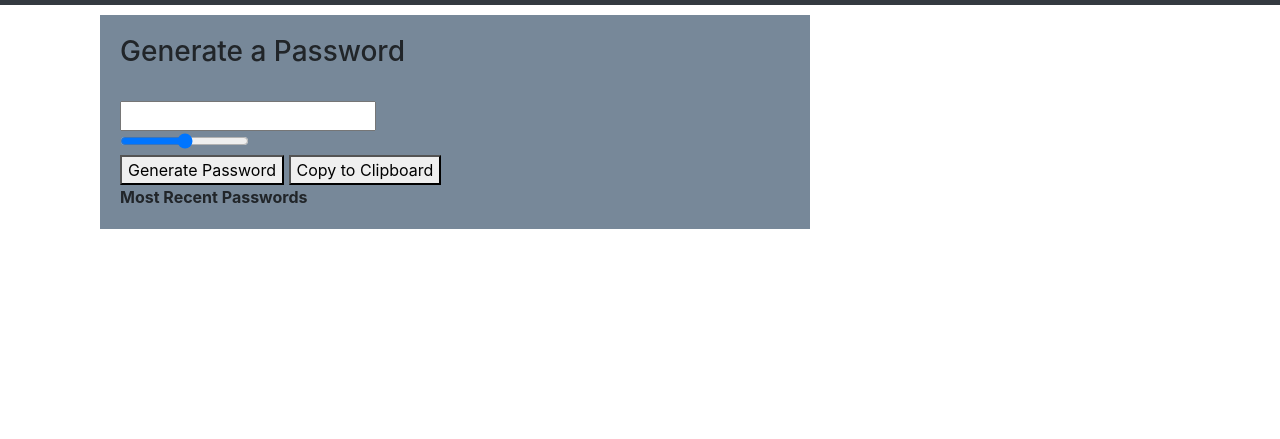
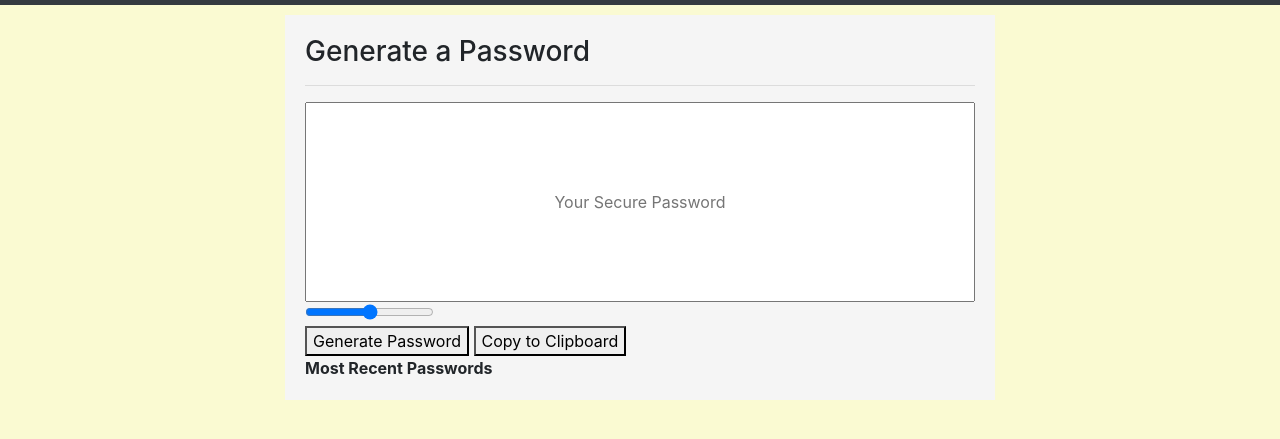
Before and after one commit to cmarshman/passwordgenerator, a plain HTML site: page index.html in a window 1280 px wide. Shown: the part 51-490 px from the top of the page. Drawn offline with nearby package versions, Linux system fonts and the light colour scheme.

Commit message:
css styling

```diff
--- a/index.html
+++ b/index.html
@@ -16,11 +16,11 @@
 
         <div class="container">
             <div calss="row">
-                <div class="col-lg-8 col-sm-12">
+                <div class="col-lg-8 col-sm-12 mx-auto">
                     <div class="content">
                         <h3>Generate a Password</h3>
-                        <br>
-                        <input type="text" id="yourpassword">
+                        <hr>
+                        <input type="text" id="yourpassword" placeholder="Your Secure Password">
                         <br>
                         <input type="range" min="7" max="128" name="slider" id="slider">
                         <br>
--- a/style.css
+++ b/style.css
@@ -1,8 +1,18 @@
 .content{
     margin-top: 10px;
     margin-bottom: 10px;
-    background-color: lightslategray;
+    background-color: whitesmoke;
+    border: #333;
     padding: 20px;
     width: 100%;
+}
 
+#yourpassword{
+    width: 100%;
+    height: 200px;
+    text-align: center;
 }
+
+body {
+    background-color: lightgoldenrodyellow;
+}
```
